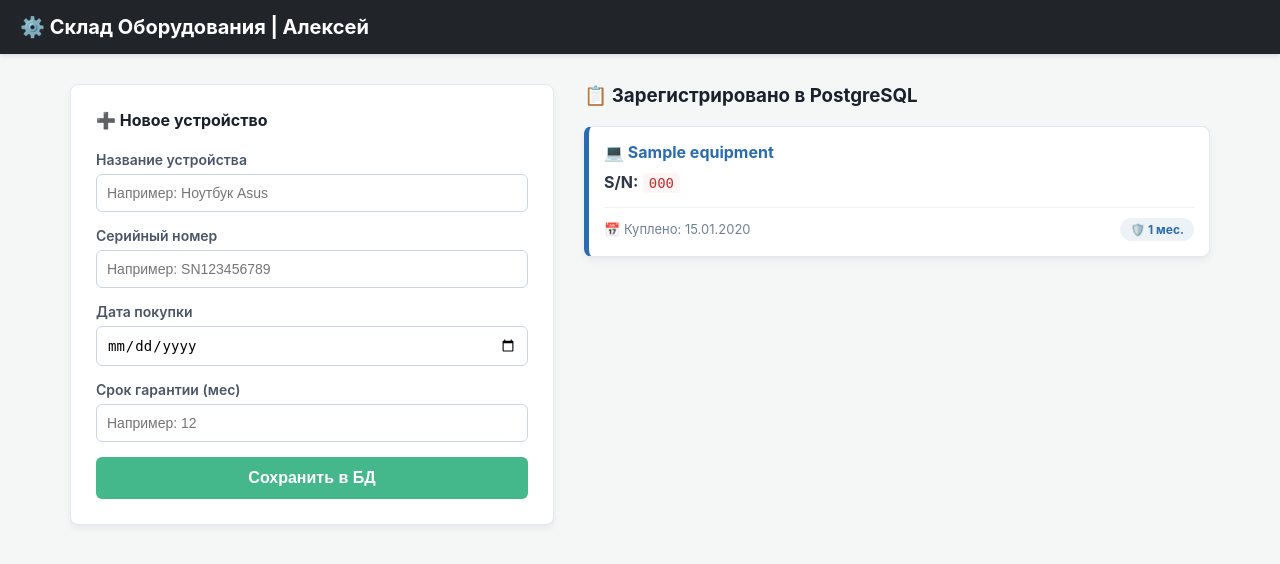
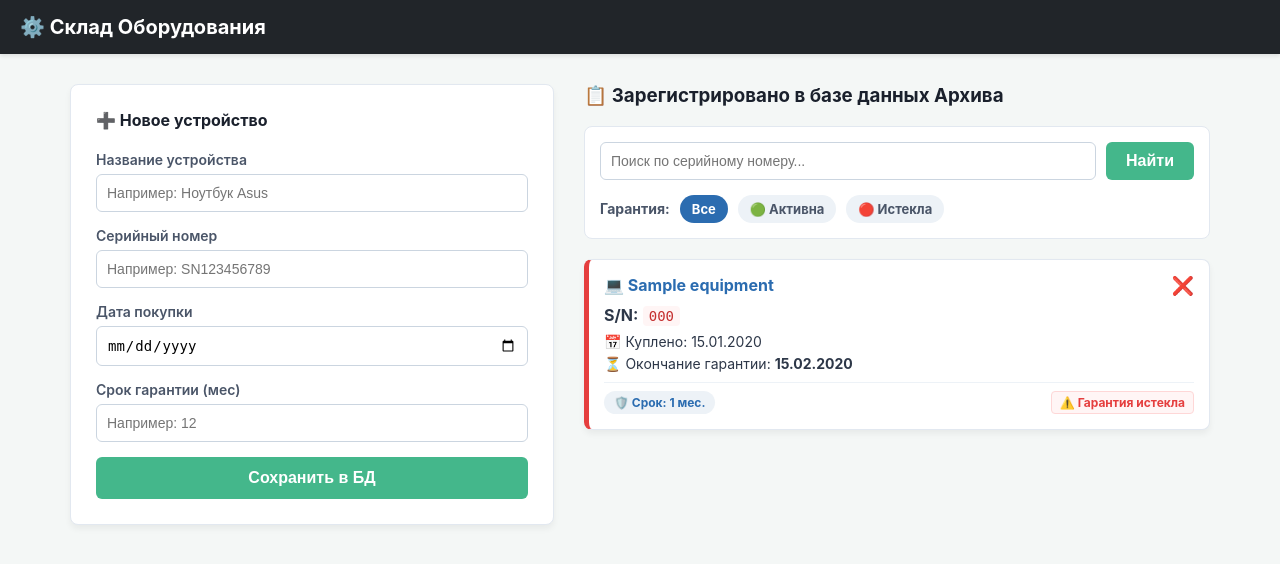
Before and after one commit to agushka1/EquipmentArchiv, a Django app: page / in a window 1280 px wide. Shown: the top 564 px of the page. Run offline with Django 5.2, Linux system fonts and the light colour scheme; tables that the repository leaves empty hold one stand-in row (values such as "Sample post").

Commit message:
Добавил функцию удаления и рассчет на гарантии ли устрйство

```diff
--- a/core/urls.py
+++ b/core/urls.py
@@ -1,8 +1,10 @@
 from django.contrib import admin
 from django.urls import path
-from index import views as index_views
+from index import views
 
 urlpatterns = [
     path('admin/', admin.site.urls),
-    path('', index_views.index, name='index'),  # Указываем путь через точку
+    path('', views.index, name='index'),
+    # Django ищет именно это имя: name='delete_equipment'
+    path('delete/<int:item_id>/', views.delete_equipment, name='delete_equipment'),
 ]
--- a/index/templates/index.html
+++ b/index/templates/index.html
@@ -34,7 +34,7 @@
 
     <!-- Шапка сайта -->
     <div class="navbar">
-        <div class="navbar-brand">⚙️ Склад Оборудования | {{ username }}</div>
+        <div class="navbar-brand">⚙️ Склад Оборудования</div>
     </div>
 
     <div class="container">
@@ -65,20 +65,83 @@
 
         <!-- ПРАВАЯ КОЛОНКА: Список устройств -->
         <div class="column-list">
-            <h3>📋 Зарегистрировано в PostgreSQL</h3>
+            <h3>📋 Зарегистрировано в базе данных Архива</h3>
+            <!-- БЛОК ПОИСКА И ФИЛЬТРОВ -->
+            <div style="background: #fff; border: 1px solid #e2e8f0; padding: 15px; margin-bottom: 20px; border-radius: 8px;">
+                <form method="GET" action="{% url 'index' %}" style="display: flex; flex-direction: column; gap: 10px;">
 
-            {% for item in equipments %}
-                <div class="card card-equipment">
-                    <h4 style="color: #2b6cb0; margin-bottom: 10px;">💻 {{ item.name }}</h4>
+                                        <!-- Поисковая строка -->
+                    <div style="display: flex; gap: 10px;">
+                        <!-- Изменили подсказку на "Поиск по серийному номеру..." -->
+                        <input type="text" name="search" value="{{ search_query }}" placeholder="Поиск по серийному номеру..." style="margin-bottom: 0; flex-grow: 1;">
+                        <button type="submit" class="btn" style="width: auto; padding: 10px 20px; margin-bottom: 0;">Найти</button>
+                    </div>
+
+
+                    <!-- Кнопки быстрой фильтрации гарантии -->
+                    <div style="display: flex; gap: 10px; align-items: center; margin-top: 5px;">
+                        <span style="font-size: 14px; font-weight: bold; color: #4a5568;">Гарантия:</span>
+
+                        <a href="?warranty=&search={{ search_query }}" style="text-decoration: none; padding: 6px 12px; border-radius: 20px; font-size: 13px; font-weight: bold; background: {% if not warranty_filter %}#2b6cb0; color: white;{% else %}#edf2f7; color: #4a5568;{% endif %}">
+                            Все
+                        </a>
+
+                        <a href="?warranty=active&search={{ search_query }}" style="text-decoration: none; padding: 6px 12px; border-radius: 20px; font-size: 13px; font-weight: bold; background: {% if warranty_filter == 'active' %}#44b78b; color: white;{% else %}#edf2f7; color: #4a5568;{% endif %}">
+                            🟢 Активна
+                        </a>
+
+                        <a href="?warranty=expired&search={{ search_query }}" style="text-decoration: none; padding: 6px 12px; border-radius: 20px; font-size: 13px; font-weight: bold; background: {% if warranty_filter == 'expired' %}#e53e3e; color: white;{% else %}#edf2f7; color: #4a5568;{% endif %}">
+                            🔴 Истекла
+                        </a>
+                    </div>
+
+                </form>
+            </div>
+            <!-- КОНЕЦ БЛОКА ФИЛЬТРОВ -->
+
+                        {% for item in equipments %}
+                <!-- Динамически меняем цвет левой полосы карточки: синяя для активной, красная для истекшей -->
+                <div class="card card-equipment" style="position: relative; {% if item.is_expired %}border-left: 5px solid #e53e3e; background-color: #ffffff;{% else %}border-left: 5px solid #2b6cb0;{% endif %}">
+
+                    <!-- Кнопка удаления -->
+                    <a href="{% url 'delete_equipment' item.id %}"
+                       onclick="return confirm('Вы уверены, что хотите удалить это устройство?');"
+                       style="position: absolute; top: 15px; right: 15px; color: #e53e3e; text-decoration: none; font-size: 18px; font-weight: bold; cursor: pointer;"
+                       title="Удалить устройство">
+                        ❌
+                    </a>
+
+                    <h4 style="color: #2b6cb0; margin-bottom: 10px; padding-right: 25px;">💻 {{ item.name }}</h4>
+
                     <div style="margin-bottom: 8px;">
                         <strong>S/N:</strong> <code>{{ item.serial_number }}</code>
                     </div>
-                    <div class="flex-between">
+
+                    <!-- Вывод дат и статуса -->
+                    <div style="font-size: 14px; margin-bottom: 5px;">
                         <span>📅 Куплено: {{ item.purchase_date|date:"d.m.Y" }}</span>
-                        <span class="badge">🛡️ {{ item.warranty_months }} мес.</span>
+                    </div>
+                    <div style="font-size: 14px; margin-bottom: 5px;">
+                        <span>⏳ Окончание гарантии: <strong>{{ item.end_warranty_date|date:"d.m.Y" }}</strong></span>
+                    </div>
+
+                    <div class="flex-between" style="margin-top: 10px; padding-top: 8px;">
+                        <span class="badge">🛡️ Срок: {{ item.warranty_months }} мес.</span>
+
+                        <!-- Отображаем ярлык статуса на основе флага is_expired -->
+                        {% if item.is_expired %}
+                            <span style="color: #e53e3e; font-weight: bold; font-size: 12px; background: #fff5f5; padding: 3px 8px; border-radius: 4px; border: 1px solid #fed7d7;">
+                                ⚠️ Гарантия истекла
+                            </span>
+                        {% else %}
+                            <span style="color: #38a169; font-weight: bold; font-size: 12px; background: #f0fff4; padding: 3px 8px; border-radius: 4px; border: 1px solid #c6f6d5;">
+                                ✅ На гарантии
+                            </span>
+                        {% endif %}
                     </div>
                 </div>
             {% empty %}
+
                 <div class="card" style="background-color: #ebf8ff; color: #2b6cb0; border-color: #bee3f8;">
                     Оборудования пока нет. Заполните форму слева, чтобы добавить первое устройство!
                 </div>
--- a/index/views.py
+++ b/index/views.py
@@ -1,23 +1,63 @@
 from django.shortcuts import render, redirect
+from django.utils import timezone
+from dateutil.relativedelta import relativedelta
 from .models import Equipment
 from .forms import EquipmentForm
 
+
 def index(request):
-    # Если пользователь нажал кнопку на форме и отправил данные
     if request.method == 'POST':
         form = EquipmentForm(request.POST)
         if form.is_valid():
-            form.save()  # Физически сохраняем новое оборудование в PostgreSQL
-            return redirect('index')  # Перезагружаем страницу, чтобы очистить поля формы
+            form.save()
+            return redirect('index')
     else:
-        form = EquipmentForm()  # При обычном заходе создаем пустую форму
+        form = EquipmentForm()
 
-    # Забираем ВСЕ записи оборудования из базы данных
-    equipments = Equipment.objects.all().order_by('-id')
+    # Получаем базовый список из PostgreSQL
+    equipments_queryset = Equipment.objects.all().order_by('-id')
+    current_date = timezone.now().date()
+
+    # Создаем новый динамический список, где посчитаем всё на Python
+    processed_equipments = []
+
+    for item in equipments_queryset:
+        # ВЫЧИСЛЯЕМ: Дата покупки + Срок гарантии в месяцах
+        end_warranty_date = item.purchase_date + relativedelta(months=item.warranty_months)
+
+        # СРАВНИВАЕМ: Если текущая дата строго больше даты окончания — гарантия истекла
+        is_expired = current_date > end_warranty_date
+
+        # Добавляем новые расчетные поля прямо в объект, чтобы прочитать их в HTML
+        item.end_warranty_date = end_warranty_date
+        item.is_expired = is_expired
+
+        processed_equipments.append(item)
+
+    # ЛОГИКА ФИЛЬТРАЦИИ И ПОИСКА (по нашему динамическому списку)
+    search_query = request.GET.get('search', '')
+    warranty_filter = request.GET.get('warranty', '')
+
+    if search_query:
+        # Ищем совпадения по серийному номеру (serial_number) вместо названия
+        processed_equipments = [i for i in processed_equipments if search_query.lower() in i.serial_number.lower()]
+
+    if warranty_filter == 'active':
+        processed_equipments = [i for i in processed_equipments if not i.is_expired]
+    elif warranty_filter == 'expired':
+        processed_equipments = [i for i in processed_equipments if i.is_expired]
 
     context = {
         'username': 'Алексей',
         'form': form,
-        'equipments': equipments  # Передаем список техники в HTML
+        'equipments': processed_equipments,  # Отдаем список с посчитанными датами
+        'search_query': search_query,
+        'warranty_filter': warranty_filter
     }
     return render(request, 'index.html', context)
+
+
+def delete_equipment(request, item_id):
+    item = Equipment.objects.get(id=item_id)
+    item.delete()
+    return redirect('index')
```
